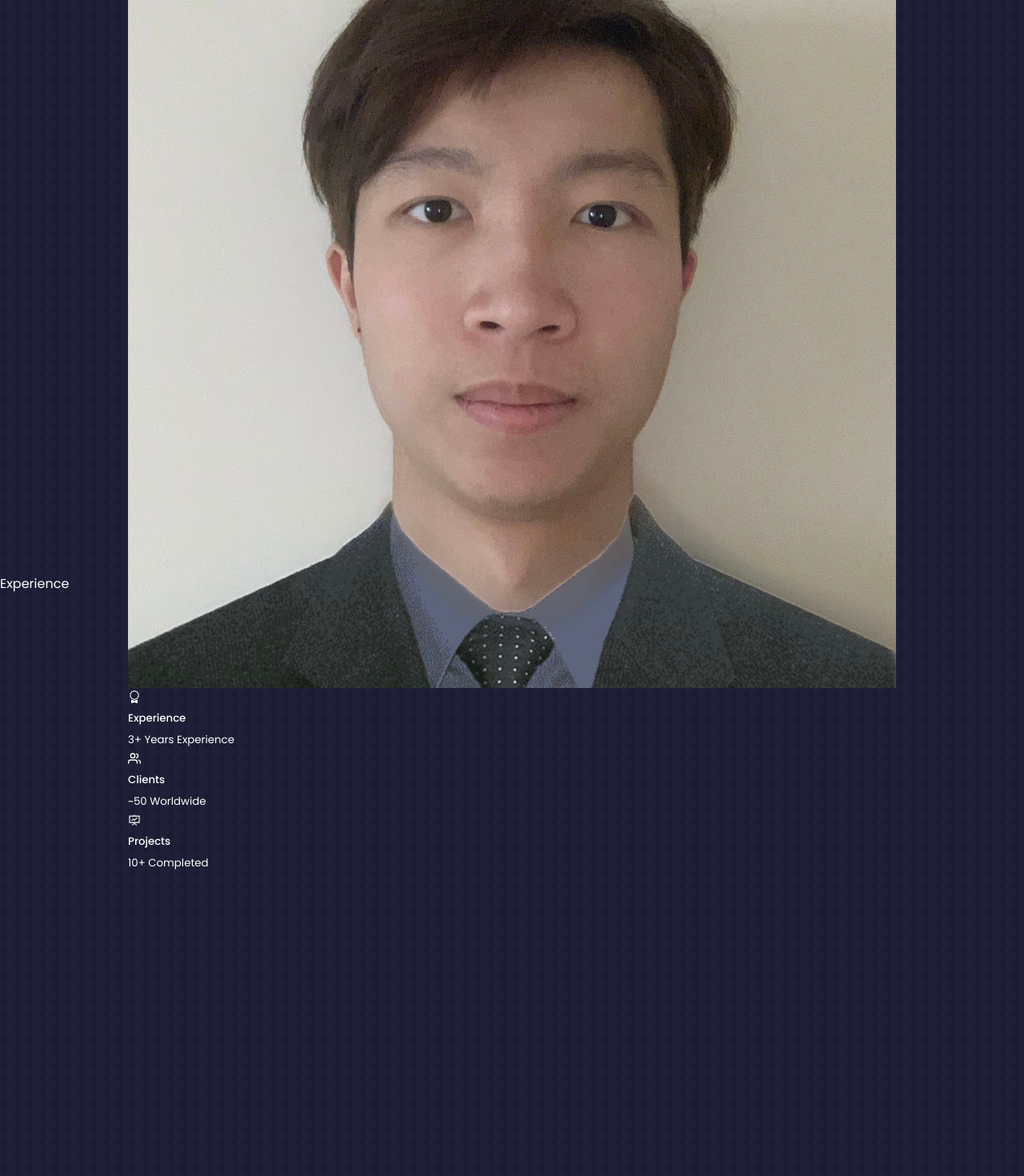
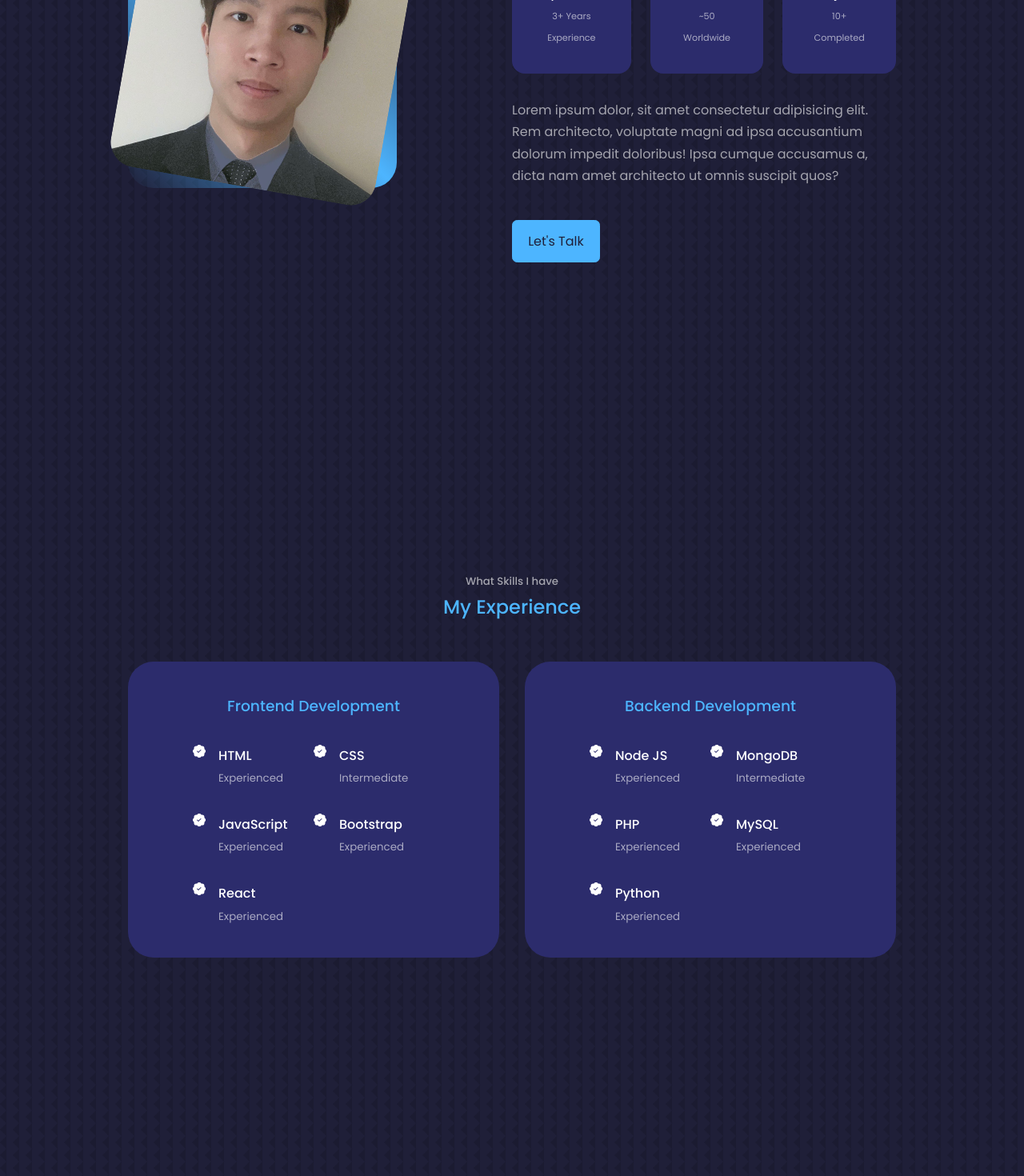
Before and after one commit to Mingen-Xiao/react-portfolio-website, a React (Create React App) app: page / in a window 1280 px wide. Shown: the part 1140-2610 px from the top of the page at 80% size. Built offline with nearby package versions, Linux system fonts and the light colour scheme.

Commit message:
completed about page

```diff
--- a/src/components/about/About.jsx
+++ b/src/components/about/About.jsx
@@ -1,14 +1,14 @@
 /* eslint-disable jsx-a11y/img-redundant-alt */
-import React from 'react';
-import './about.css';
-import ME from '../../assets/me-about-photo.jpg';
+import React from "react";
+import "./about.css";
+import ME from "../../assets/me-about-photo.jpg";
 import { BsAward } from "react-icons/bs";
 import { FiUsers } from "react-icons/fi";
 import { AiOutlineFundProjectionScreen } from "react-icons/ai";
 
 const About = () => {
   return (
-    <section id='about'>
+    <section id="about">
       <h5>Get To Know</h5>
       <h2>About Me</h2>
 
@@ -20,27 +20,36 @@ const About = () => {
         </div>
 
         <div className="about__content">
-          <div className='about__cards'>
-            <article className='about__card'>
-              <BsAward className='about__icon'/>
+          <div className="about__cards">
+            <article className="about__card">
+              <BsAward className="about__icon" />
               <h5>Experience</h5>
               <small>3+ Years Experience</small>
             </article>
-            <article className='about__card'>
-              <FiUsers className='about__icon'/>
+            <article className="about__card">
+              <FiUsers className="about__icon" />
               <h5>Clients</h5>
               <small>~50 Worldwide</small>
             </article>
-            <article className='about__card'>
-              <AiOutlineFundProjectionScreen className='about__icon'/>
+            <article className="about__card">
+              <AiOutlineFundProjectionScreen className="about__icon" />
               <h5>Projects</h5>
               <small>10+ Completed</small>
             </article>
           </div>
+
+          <p>
+            Lorem ipsum dolor, sit amet consectetur adipisicing elit. Rem
+            architecto, voluptate magni ad ipsa accusantium dolorum impedit
+            doloribus! Ipsa cumque accusamus a, dicta nam amet architecto ut
+            omnis suscipit quos?
+          </p>
+
+          <a href="#contact" className='btn btn-primary'>Let's Talk</a>
         </div>
       </div>
     </section>
-  )
-}
+  );
+};
 
 export default About;
--- a/src/components/about/about.css
+++ b/src/components/about/about.css
@@ -0,0 +1,111 @@
+.about__container {
+    display: grid;
+    grid-template-columns: 35% 50%;
+    gap: 15%;
+}
+
+.about__me {
+    width: 100%;
+    aspect-ratio: 1/1;
+    border-radius: 2rem;
+    background: linear-gradient(
+        45deg,
+        transparent,
+        var(--color-primary),
+        transparent
+    );
+    display: grid;
+    place-items: center;
+}
+
+.about__me-image {
+    border-radius: 2rem;
+    overflow: hidden;
+    transform: rotate(10deg);
+    transition: var(--transition);
+}
+
+.about__me-image:hover {
+    transform: rotate(0);
+}
+
+.about__cards {
+    display: grid;
+    grid-template-columns: repeat(3, 1fr);
+    gap: 1.5rem;
+}
+
+.about__card {
+    background: var(--color-bg-variant);
+    border: 1px solid transparent;
+    border-radius: 1rem;
+    padding: 2rem;
+    text-align: center;
+    transition: var(--transition);
+}
+
+.about__card:hover {
+    background: transparent;
+    border-color: var(--color-primary-variant);
+    cursor: default;    /* 默認光標 when hover */
+}
+
+.about__icon {
+    color: var(--color-primary);
+    font-size: 1.4rem;
+    margin-bottom: 1rem;
+}
+
+.about__card h5 {
+    font-size: 0.95rem;
+}
+
+.about__card small {
+    font-size: 0.7rem;
+    color: var(--color-light);
+}
+
+.about__content p {
+    margin: 2rem 0 2.6rem;
+    color: var(--color-light);
+}
+
+/* For Tablets Size */
+/* ================== MEDIA QUERIES (MEDIUM DEVICES) ================ */
+@media screen and (max-width: 1024px) {
+    .about__container {
+        grid-template-columns: 1fr;
+        gap: 0;
+    }
+
+    .about__me {
+        width: 50%;
+        margin: 2rem auto 4rem;
+    }
+
+    .about__content p {
+        margin: 1rem 0 1.5rem;
+    }
+}
+
+/* For Mobile Phones */
+/* ================== MEDIA QUERIES (SMALL DEVICES) ================ */
+@media screen and (max-width: 600px) {
+    .about__me {
+        width: 65%;
+        margin: 0 auto 3rem;
+    }
+
+    .about__cards {
+        grid-template-columns: 1fr 1fr;
+        gap: 1rem;
+    }
+
+    .about__content {
+        text-align: center;
+    }
+
+    .about__content p {
+        margin: 1.5rem 0;
+    }
+}
--- a/src/components/experience/Experience.jsx
+++ b/src/components/experience/Experience.jsx
@@ -1,10 +1,100 @@
-import React from 'react';
-import './experience.css';
+import React from "react";
+import "./experience.css";
+import { BsPatchCheckFill } from "react-icons/bs";
 
 const Experience = () => {
   return (
-    <section id='experience'>Experience</section>
-  )
-}
+    <section id="experience">
+      <h5>What Skills I have</h5>
+      <h2>My Experience</h2>
+
+      <div className="container experience__container">
+        <div className="experience__frontend">
+          <h3>Frontend Development</h3>
+          <div className="experience__content">
+            <article className="experience__details">
+              <BsPatchCheckFill className='experience__details' />
+              <div>
+                <h4>HTML</h4>
+                <small className="text-light">Experienced</small>
+              </div>
+            </article>
+            <article className="experience__details">
+              <BsPatchCheckFill className='experience__details' />
+              <div>
+                <h4>CSS</h4>
+                <small className="text-light">Intermediate</small>
+              </div>
+            </article>
+            <article className="experience__details">
+              <BsPatchCheckFill className='experience__details' />
+              <div>
+                <h4>JavaScript</h4>
+                <small className="text-light">Experienced</small>
+              </div>
+            </article>
+            <article className="experience__details">
+              <BsPatchCheckFill className='experience__details' />
+              <div>
+                <h4>Bootstrap</h4>
+                <small className="text-light">Experienced</small>
+              </div>
+            </article>
+            <article className="experience__details">
+              <BsPatchCheckFill className='experience__details' />
+              <div>
+                <h4>React</h4>
+                <small className="text-light">Experienced</small>
+              </div>
+            </article>
+          </div>
+        </div>
+
+        {/* END OF FRONTEND */}
+
+        <div className="experience__backend">
+          <h3>Backend Development</h3>
+          <div className="experience__content">
+            <article className="experience__details">
+              <BsPatchCheckFill className='experience__details' />
+              <div>
+                <h4>Node JS</h4>
+                <small className="text-light">Experienced</small>
+              </div>
+            </article>
+            <article className="experience__details">
+              <BsPatchCheckFill className='experience__details' />
+              <div>
+                <h4>MongoDB</h4>
+                <small className="text-light">Intermediate</small>
+              </div>
+            </article>
+            <article className="experience__details">
+              <BsPatchCheckFill className='experience__details' />
+              <div>
+                <h4>PHP</h4>
+                <small className="text-light">Experienced</small>
+              </div>
+            </article>
+            <article className="experience__details">
+              <BsPatchCheckFill className='experience__details' />
+              <div>
+                <h4>MySQL</h4>
+                <small className="text-light">Experienced</small>
+              </div>
+            </article>
+            <article className="experience__details">
+              <BsPatchCheckFill className='experience__details' />
+              <div>
+                <h4>Python</h4>
+                <small className="text-light">Experienced</small>
+              </div>
+            </article>
+          </div>
+        </div>
+      </div>
+    </section>
+  );
+};
 
 export default Experience;
--- a/src/components/experience/experience.css
+++ b/src/components/experience/experience.css
@@ -0,0 +1,81 @@
+.experience__container {
+    display: grid;
+    grid-template-columns: 1fr 1fr;
+    gap: 2rem;
+}
+
+.experience__container > div {
+    background: var(--color-bg-variant);
+    padding: 2.4rem 5rem;
+    border-radius: 2rem;
+    border: 1px solid transparent;
+    transition: var(--transition);
+}
+
+.experience__container > div:hover {
+    background: transparent;
+    border-color: var(--color-primary-variant);
+    cursor: default;
+}
+
+.experience__container > div h3 {
+    text-align: center;
+    margin-bottom: 2rem;
+    color: var(--color-primary);
+}
+
+.experience__content {
+    display: grid;
+    grid-template-columns: 1fr 1fr;
+    row-gap: 2rem;
+}
+
+.experience__details {
+    display: flex;
+    gap: 1rem;
+}
+
+.experience__details-icon {
+    margin-top: 6px;
+    color: var(--color-primary);
+}
+
+/* For Tablets Size */
+/* ================== MEDIA QUERIES (MEDIUM DEVICES) ================ */
+@media screen and (max-width: 1024px) {
+    .about__container {
+        grid-template-columns: 1fr;
+        gap: 0;
+    }
+
+    .about__me {
+        width: 50%;
+        margin: 2rem auto 4rem;
+    }
+
+    .about__content p {
+        margin: 1rem 0 1.5rem;
+    }
+}
+
+/* For Mobile Phones */
+/* ================== MEDIA QUERIES (SMALL DEVICES) ================ */
+@media screen and (max-width: 600px) {
+    .about__me {
+        width: 65%;
+        margin: 0 auto 3rem;
+    }
+
+    .about__cards {
+        grid-template-columns: 1fr 1fr;
+        gap: 1rem;
+    }
+
+    .about__content {
+        text-align: center;
+    }
+
+    .about__content p {
+        margin: 1.5rem 0;
+    }
+}
--- a/src/components/header/header.css
+++ b/src/components/header/header.css
@@ -62,7 +62,7 @@ header {
 /* ================== MEDIA QUERIES (MEDIUM DEVICES) ================ */
 @media screen and (max-width: 1024px) {
     header {
-        height: 68vh;
+        height: 100vh;
     }
 }
 
```
Also changed, not shown: src/index.css (line endings or trailing spaces).
